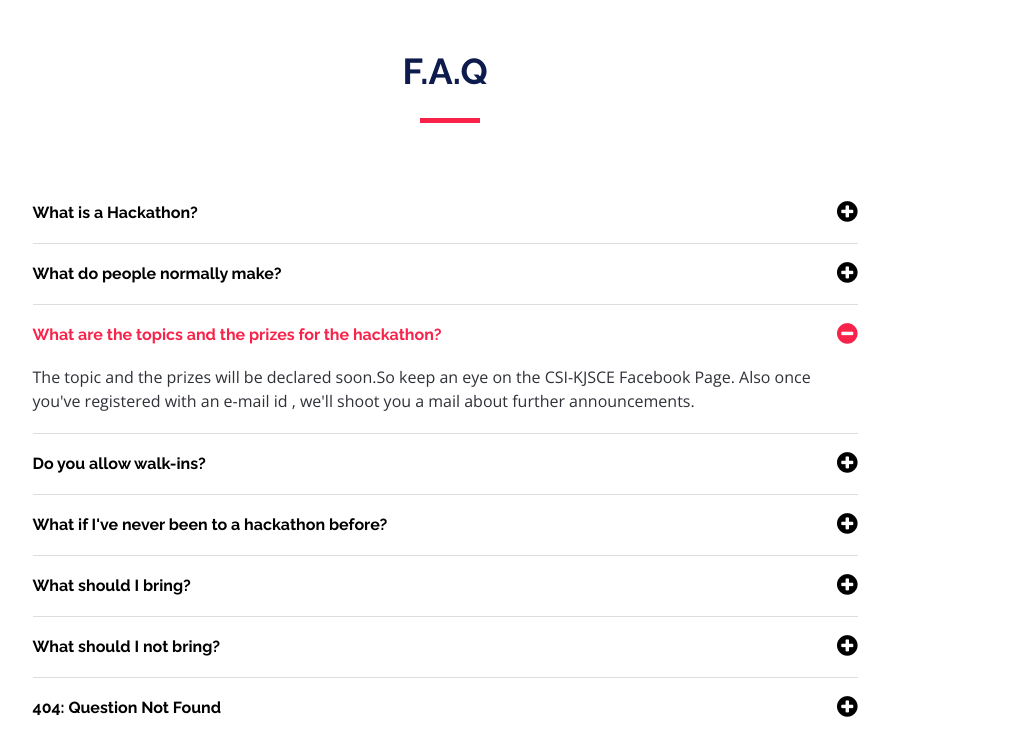
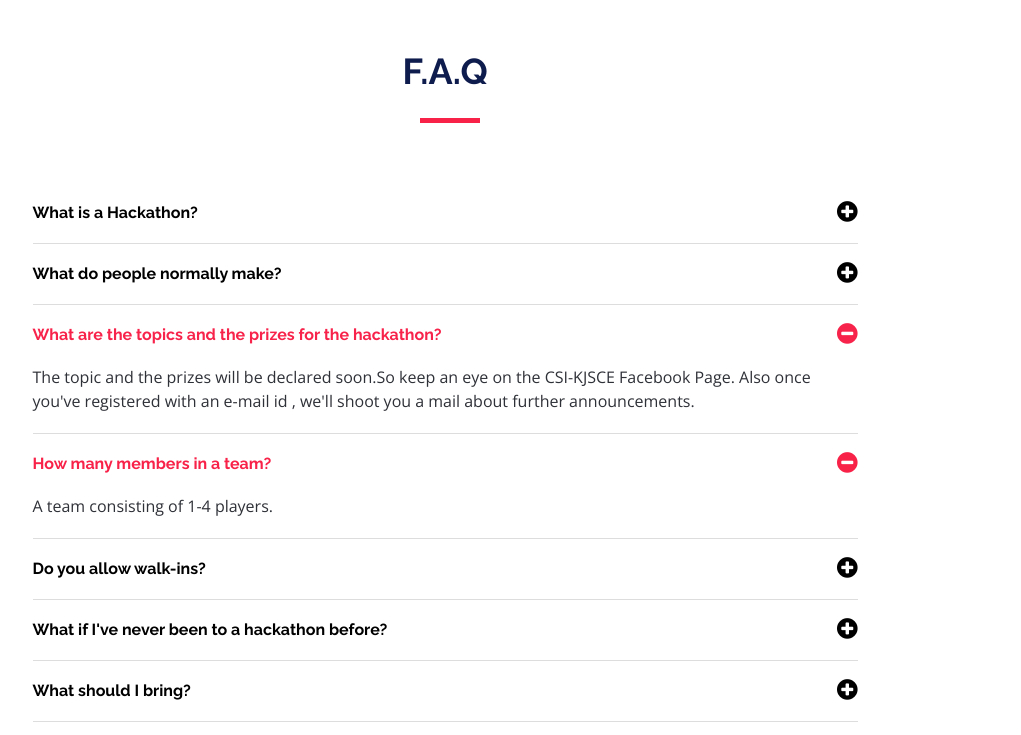
Before and after one commit to darshanc99/Technext, a plain HTML site: page TP/TheEvent/index.html in a window 1280 px wide. Both pictures are taken after a click on the link "What are the topics and the prizes for the hackathon?". Shown: the part 2631-3366 px from the top of the page, without its empty margins (195-1216 px from the left). Drawn offline with nearby package versions, Linux system fonts and the light colour scheme.

Commit message:
Update index.html

```diff
--- a/TP/TheEvent/index.html
+++ b/TP/TheEvent/index.html
@@ -276,8 +276,8 @@
                   <a data-toggle="collapse" class="collapsed" href="#faq1">What is a Hackathon? <i class="fa fa-minus-circle"></i></a>
                   <div id="faq1" class="collapse" data-parent="#faq-list">
                     <p>
-                      Participants (“hackers”) spend 24 hours working in teams of 1 - 4 people to build or code projects (“hacks”) they’re excited about. There is food, swag, and buckets of coffee to guide you along the way. You bring your ideas, and we give you everything you need to make them come to life.
-                    </p>
+                     A hackathon is usually a day long (can be 36 hours, 48 hours, etc.) coding competition where software programmers, developers, designers, etc. come together to build and design something cool.
+										</p>
                   </div>
                 </li>
 
@@ -295,6 +295,15 @@
                     <p>
                       The topic and the prizes will be declared soon.So keep an eye on the CSI-KJSCE Facebook Page. Also once you've registered with an e-mail id , we'll shoot you a mail about further announcements.
                     </p>
+                  </div>
+                </li>
+
+      					<li>
+                  <a data-toggle="collapse" href="#faq3" class="collapsed">How many members in a team? <i class="fa fa-minus-circle"></i></a>
+                  <div id="faq3" class="collapse" data-parent="#faq-list">
+                    <p>
+                    	A team consisting of 1-4 players.
+										</p>
                   </div>
                 </li>
 
```
